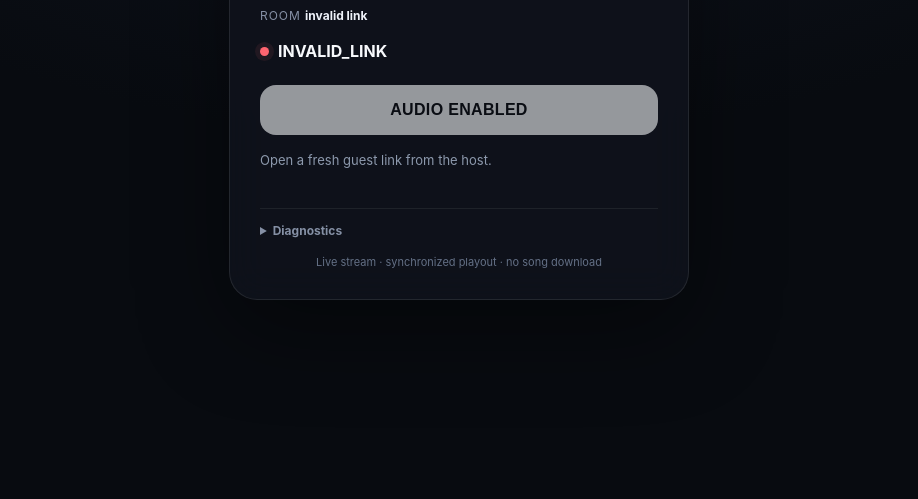
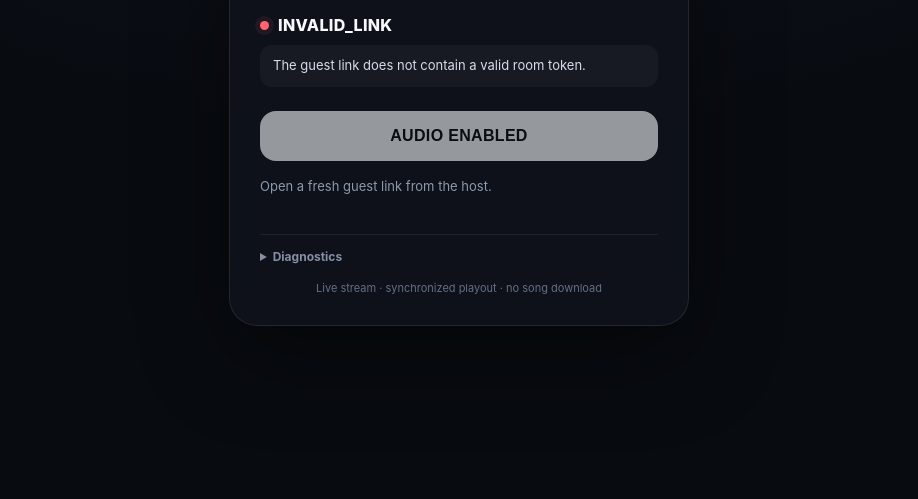
Before and after one commit to jawahar66997799-star/Chatlive, a plain HTML site: page relay/web/index.html in a window 1280 px wide. Shown: the part 301-800 px from the top of the page, without its empty margins (181-1099 px from the left). Drawn offline with Linux system fonts and the light colour scheme.

Commit message:
guest: show exact pipeline reason prominently

```diff
--- a/relay/web/index.html
+++ b/relay/web/index.html
@@ -10,7 +10,7 @@
 *{box-sizing:border-box}body{margin:0;min-height:100svh;display:grid;place-items:center;padding:22px;background:radial-gradient(900px 520px at 50% -10%,#1d2a50 0,#0d111a 52%,#080b10 100%)}
 .card{width:min(94vw,460px);padding:30px;border:1px solid rgba(255,255,255,.09);border-radius:28px;background:rgba(15,19,28,.88);backdrop-filter:blur(18px);box-shadow:0 28px 90px rgba(0,0,0,.42)}
 .brand{font-size:24px;font-weight:850;letter-spacing:-.02em}.sub{margin:7px 0 26px;color:#9ba7bb;font-size:14px}.room{color:#8590a5;font-size:12px;text-transform:uppercase;letter-spacing:.08em}.room b{color:#eef2f9;text-transform:none;letter-spacing:0}
-.status{display:flex;align-items:center;gap:9px;margin-top:18px;font-weight:700}.dot{width:9px;height:9px;border-radius:50%;background:#e3aa43;box-shadow:0 0 0 5px rgba(227,170,67,.08)}.dot.ok{background:#39d98a;box-shadow:0 0 0 5px rgba(57,217,138,.08)}.dot.bad{background:#ff6470;box-shadow:0 0 0 5px rgba(255,100,112,.08)}
+.status{display:flex;align-items:center;gap:9px;margin-top:18px;font-weight:800;letter-spacing:.02em}.reason{margin-top:10px;padding:11px 13px;border-radius:12px;background:rgba(255,255,255,.04);color:#d6deeb;font-size:13px;line-height:1.45;min-height:42px}.dot{width:9px;height:9px;border-radius:50%;background:#e3aa43;box-shadow:0 0 0 5px rgba(227,170,67,.08)}.dot.ok{background:#39d98a;box-shadow:0 0 0 5px rgba(57,217,138,.08)}.dot.bad{background:#ff6470;box-shadow:0 0 0 5px rgba(255,100,112,.08)}
 button{width:100%;margin-top:24px;border:0;border-radius:16px;padding:16px 18px;font-size:16px;font-weight:850;letter-spacing:.02em;background:#f8fafc;color:#080b10;cursor:pointer}button:disabled{opacity:.58;cursor:default}
 .note{margin-top:16px;color:#8d99ad;font-size:13px;line-height:1.5;min-height:39px}
 details{margin-top:18px;border-top:1px solid rgba(255,255,255,.07);padding-top:14px;color:#8590a5}summary{cursor:pointer;font-size:12px;font-weight:750;user-select:none}pre{white-space:pre-wrap;word-break:break-word;font:11px/1.55 ui-monospace,SFMono-Regular,Menlo,monospace;color:#a8b2c4;margin:12px 0 0}
@@ -22,7 +22,8 @@
   <div class="brand">Jawahar Live Sync</div>
   <div class="sub">One link. One tap only when the browser requires it.</div>
   <div class="room">Room <b id="room">—</b></div>
-  <div class="status"><span id="dot" class="dot"></span><span id="state">Connecting…</span></div>
+  <div class="status"><span id="dot" class="dot"></span><span id="state">CONNECTING</span></div>
+  <div id="reason" class="reason" role="status" aria-live="polite">Opening the secure live connection.</div>
   <button id="join" disabled>TAP TO LISTEN</button>
   <div id="note" class="note">Connecting to the live room and calibrating its clock before you tap.</div>
   <details id="diag"><summary>Diagnostics</summary><pre id="diagText">Starting…</pre></details>
```
